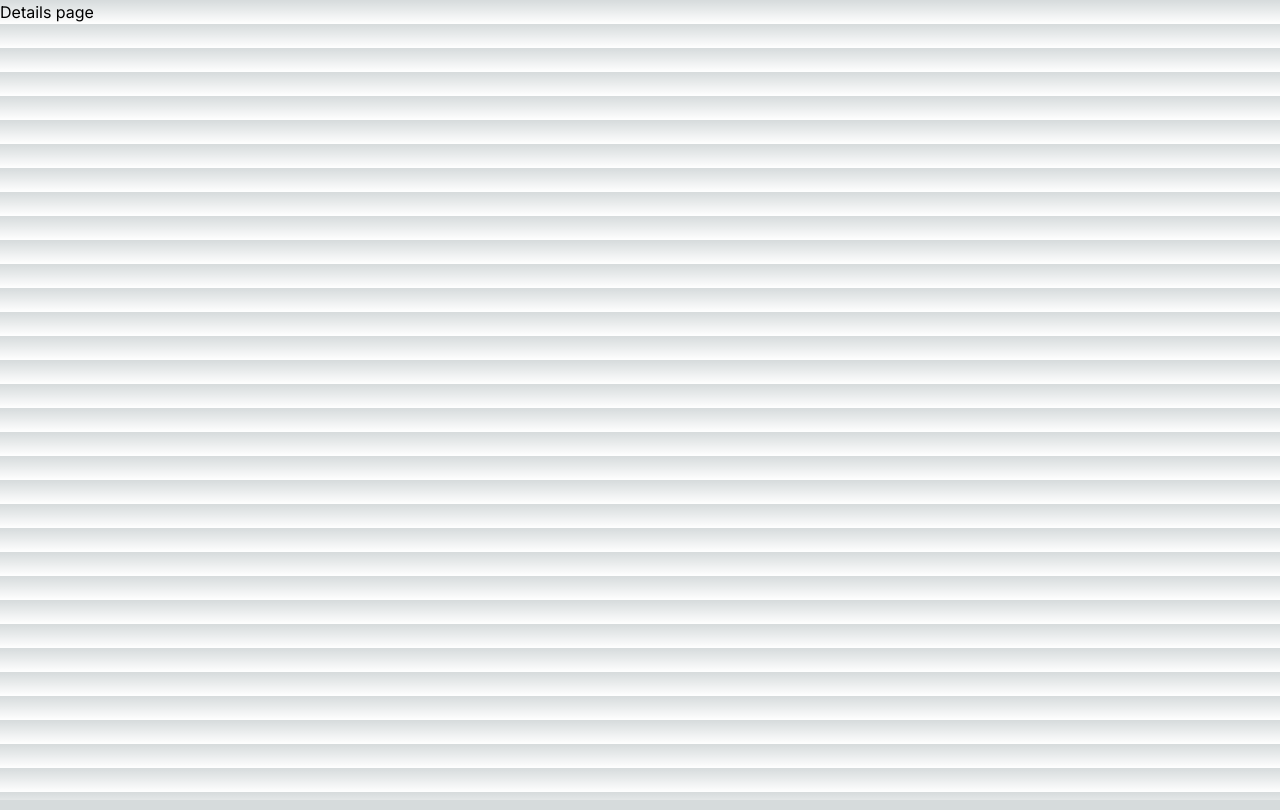
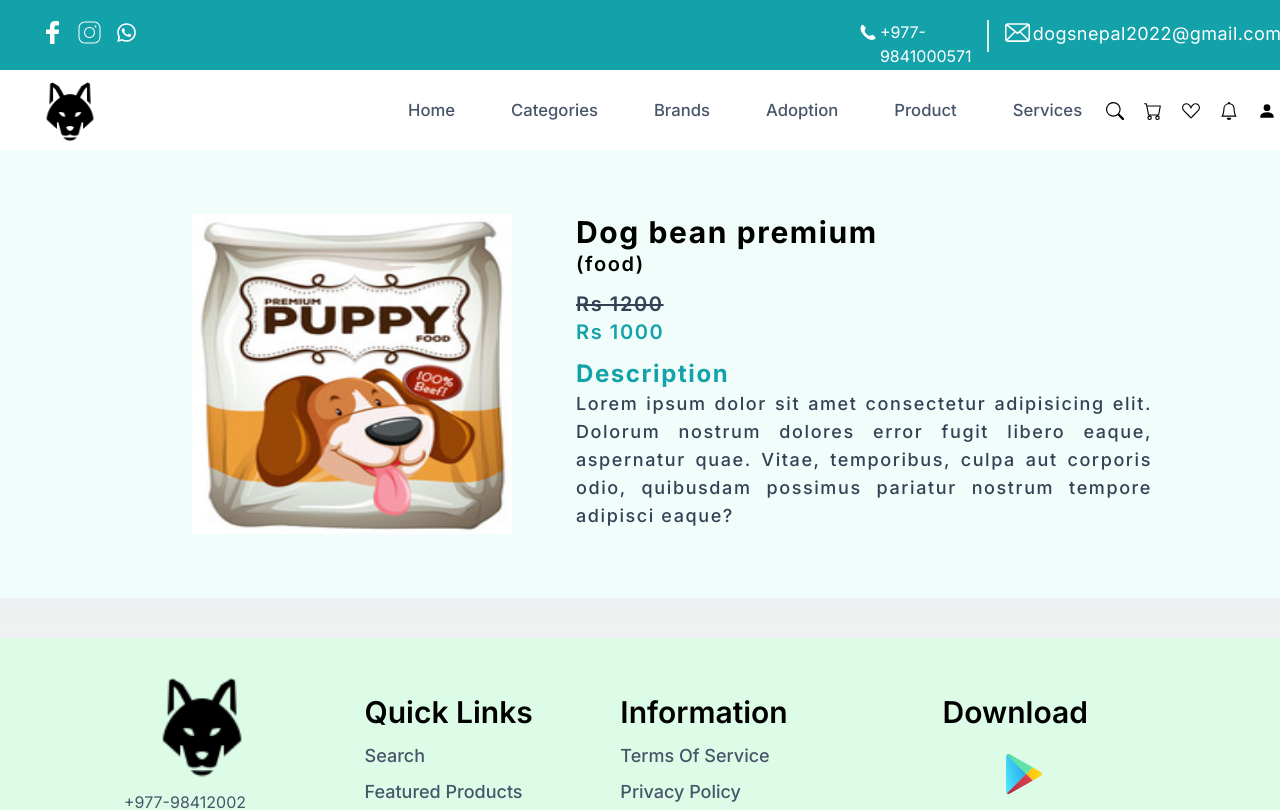
Before and after one commit to HarishBhatta/dogsapp, a Next.js app: page /product/1 in a window 1280 px wide. Shown: the top 810 px of the page. Built offline with nearby package versions, Linux system fonts and the light colour scheme.

Commit message:
Product page complete

```diff
--- a/src/app/globals.css
+++ b/src/app/globals.css
@@ -65,6 +65,7 @@ body {
   font-size: 16px;
   font-weight: 300;
 }
-.navbar{
-  z-index: 1;
-}
+/* .navbar li.active{
+  text: blue;
+  background: red;
+} */
--- a/src/app/product/[id]/page.jsx
+++ b/src/app/product/[id]/page.jsx
@@ -1,9 +1,36 @@
-import React from 'react'
+import Image from "next/image";
+import { petProducts } from "../../../components/products";
+import Header from "../../../components/Header";
+import NavBar from "../../../components/navbar";
+import Footer from "../../../components/Footer"
+export default function ProductDetails({params}) {
+  const id = params.id;
+  const product = petProducts.find((item) => item.id === parseInt(id));
+  return (
+    <div>
+      <Header />
+      <NavBar />
+      <div className="flex pt-16 bg-teal-50 pb-16">
+      <div className="w-[25%] ml-[15%] h-80 relative">
+      <Image
+      src={product.image}
+      alt="image"
+      fill={true}
+      />
+      </div>
 
-function page() {
-  return (
-    <div>Details page</div>
+      <div className="w-1/2  pl-16 tracking-widest">
+        <h1 className="text-3xl font-bold ">{product.name}</h1>
+        <h2 className="text-xl font-semibold">({product.category})</h2>
+        <p className="text-xl font-semibold text-slate-700 line-through mt-3">{product.oldprice}</p>
+        <p className="text-xl font-semibold text-blue">{product.price}</p>
+        <h1 className="text-2xl font-bold mt-3 text-blue">Description</h1>
+        <p className="text-justify font-medium text-slate-700 text-lg">Lorem ipsum dolor sit amet consectetur adipisicing elit. Dolorum nostrum dolores error fugit libero eaque, aspernatur quae. Vitae, temporibus, culpa aut corporis odio, quibusdam possimus pariatur nostrum tempore adipisci eaque?</p>
+      </div>
+    </div>
+    <Footer />
+    </div>
+
+
   )
 }
-
-export default page
--- a/src/app/product/productdisplay.jsx
+++ b/src/app/product/productdisplay.jsx
@@ -9,9 +9,9 @@ const PetProducts = ({ products }) => {
   return (
     <div className="flex flex-wrap gap-4 px-9 ml-20">
        {petProducts.map((product) => (
-        <div key={product.id} className="border bg-white h-72 group hover:cursor-pointer object-top w-52">
+        <div key={product.id} className="border bg-white h-72 group hover:cursor-pointer object-top w-52 relative">
           <Link href={`/product/${product.id}`}>
-          <Image src={product.image} alt={product.name} width={208} height="auto" className='w-full h-[65%] object-contain'/>
+          <Image src={product.image} alt={product.name} fill={false} className='w-full h-[65%] object-contain'/>
           <div className="mt-4 mx-1">
             <h2 className="text-lg font-normal mt-2 ml-4 truncate">{product.name}</h2>
             <div className="flex gap-7">
--- a/src/components/shopbycategory.jsx
+++ b/src/components/shopbycategory.jsx
@@ -16,8 +16,9 @@ export default function ShopByCategory() {
                     <Image
                         src={product.image}
                         alt="image"
-                        width={50}
-                        height="auto"
+                        fill= {false}
+                        // width={50}
+                        // height="auto"
                     />
                     </div>
 
```
